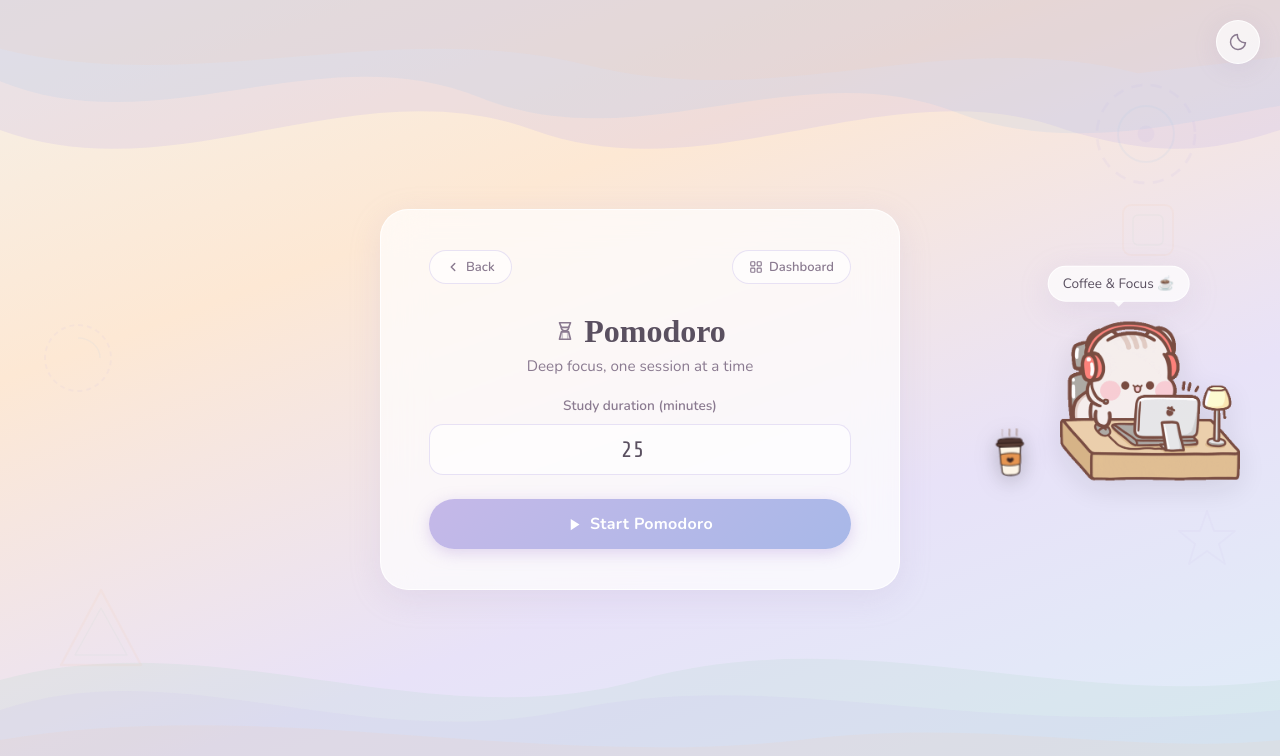
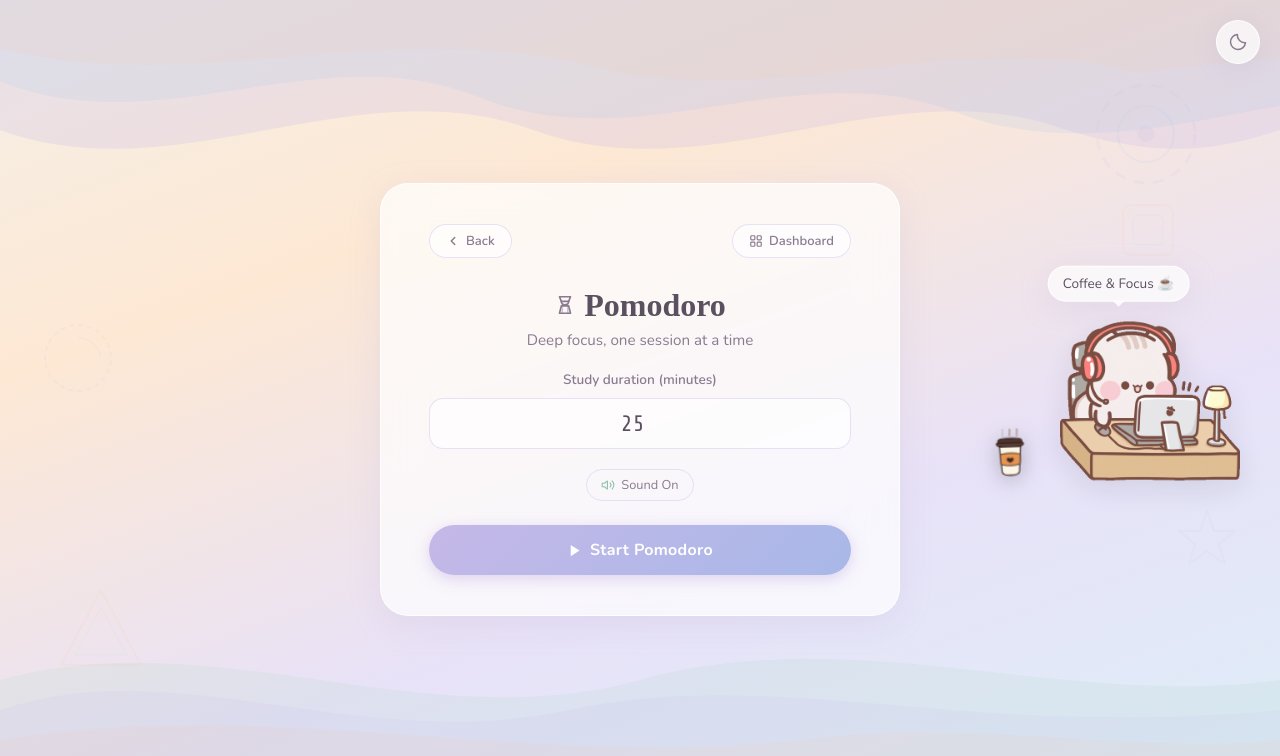
Before and after one commit to malikdiva1205/Mytimmer, a React (Vite) app: page /pomodoro in a window 1280 px wide. Shown: the top 756 px of the page. Built offline with nearby package versions, Linux system fonts and the light colour scheme; sample sign-in values are in the browser's storage; a web font is replaced by a local one.

Commit message:
Add Web Audio soft chime and volume toggle for Pomodoro completion

```diff
--- a/src/components/DoodleIcons.jsx
+++ b/src/components/DoodleIcons.jsx
@@ -261,6 +261,26 @@ export function BackIcon({ size = 14, color, style }) {
   );
 }
 
+export function VolumeOnIcon({ size = 18, color, style }) {
+  return (
+    <svg {...base(size, null, style)} stroke={color || 'currentColor'}>
+      <polygon points="11 5 6 9 2 9 2 15 6 15 11 19 11 5" strokeLinejoin="round" />
+      <path d="M15.54 8.46a5 5 0 0 1 0 7.07" />
+      <path d="M19.07 4.93a10 10 0 0 1 0 14.14" />
+    </svg>
+  );
+}
+
+export function VolumeOffIcon({ size = 18, color, style }) {
+  return (
+    <svg {...base(size, null, style)} stroke={color || 'currentColor'}>
+      <polygon points="11 5 6 9 2 9 2 15 6 15 11 19 11 5" strokeLinejoin="round" />
+      <line x1="22" y1="9" x2="16" y2="15" />
+      <line x1="16" y1="9" x2="22" y2="15" />
+    </svg>
+  );
+}
+
 export function CheckIcon({ size = 18, color, style }) {
   return (
     <svg {...base(size, null, style)} stroke={color || 'currentColor'}>
--- a/src/pages/PomodoroPage.jsx
+++ b/src/pages/PomodoroPage.jsx
@@ -2,13 +2,43 @@ import React, { useState, useEffect, useRef } from 'react';
 import { useNavigate } from 'react-router-dom';
 import { API_BASE } from '../config';
 import Flashcard from '../components/Flashcard';
-import { PomodoroIcon, PlayIcon, PauseIcon, ResetIcon, SaveIcon, CheckIcon } from '../components/DoodleIcons';
+import { PomodoroIcon, PlayIcon, PauseIcon, ResetIcon, SaveIcon, CheckIcon, VolumeOnIcon, VolumeOffIcon } from '../components/DoodleIcons';
 import { saveSession } from '../utils/storage';
 import { formatTime, todayStr } from '../utils/dateUtils';
 import { useAuth } from '../context/AuthContext';
 
 const RING_R = 72;
 const RING_CIRCUMFERENCE = 2 * Math.PI * RING_R;
+
+let sharedAudioCtx = null;
+function initAudio() {
+  if (!sharedAudioCtx) {
+    const AudioContext = window.AudioContext || window.webkitAudioContext;
+    if (AudioContext) sharedAudioCtx = new AudioContext();
+  }
+  if (sharedAudioCtx && sharedAudioCtx.state === 'suspended') {
+    sharedAudioCtx.resume();
+  }
+}
+
+function playSoftChime() {
+  if (!sharedAudioCtx) return;
+  const osc = sharedAudioCtx.createOscillator();
+  const gain = sharedAudioCtx.createGain();
+  osc.connect(gain);
+  gain.connect(sharedAudioCtx.destination);
+
+  osc.type = 'sine';
+  osc.frequency.setValueAtTime(880, sharedAudioCtx.currentTime); // A5
+  osc.frequency.setValueAtTime(1318.51, sharedAudioCtx.currentTime + 0.15); // E6
+
+  gain.gain.setValueAtTime(0, sharedAudioCtx.currentTime);
+  gain.gain.linearRampToValueAtTime(0.3, sharedAudioCtx.currentTime + 0.05);
+  gain.gain.exponentialRampToValueAtTime(0.001, sharedAudioCtx.currentTime + 1.2);
+
+  osc.start(sharedAudioCtx.currentTime);
+  osc.stop(sharedAudioCtx.currentTime + 1.2);
+}
 
 export default function PomodoroPage() {
   const navigate = useNavigate();
@@ -19,8 +49,14 @@ export default function PomodoroPage() {
   const [status, setStatus] = useState('idle');
   const [saved, setSaved] = useState(false);
   const [showToast, setShowToast] = useState(false);
+  const [soundEnabled, setSoundEnabled] = useState(true);
   const intervalRef = useRef(null);
   const startTimeRef = useRef(null);
+  const soundEnabledRef = useRef(soundEnabled);
+
+  useEffect(() => {
+    soundEnabledRef.current = soundEnabled;
+  }, [soundEnabled]);
 
   const handleInputChange = (e) => {
     const val = e.target.value.replace(/\D/g, '');
@@ -28,6 +64,7 @@ export default function PomodoroPage() {
   };
 
   const handleStart = () => {
+    initAudio(); // Warm up audio context on user gesture
     const mins = parseInt(input, 10);
     if (!mins || mins <= 0) return;
     const secs = mins * 60;
@@ -55,6 +92,7 @@ export default function PomodoroPage() {
   };
 
   const handleResume = () => {
+    initAudio();
     setStatus('running');
     intervalRef.current = setInterval(() => {
       setRemaining(prev => {
@@ -124,7 +162,10 @@ export default function PomodoroPage() {
   };
 
   useEffect(() => {
-    if (status === 'done') triggerToast("Time's up! Great work");
+    if (status === 'done') {
+      if (soundEnabledRef.current) playSoftChime();
+      triggerToast("Session Complete! Great work 🌸");
+    }
   }, [status]);
 
   useEffect(() => () => clearInterval(intervalRef.current), []);
@@ -200,6 +241,27 @@ export default function PomodoroPage() {
           </>
         )}
 
+        {/* Sound Toggle (visible in all states) */}
+        <div style={{ display: 'flex', justifyContent: 'center', marginBottom: '20px' }}>
+          <button
+            onClick={() => {
+              initAudio(); // Initialize on click just in case
+              setSoundEnabled(!soundEnabled);
+            }}
+            style={{
+              background: 'transparent', border: '1px solid rgba(197,184,232,0.4)',
+              borderRadius: '50px', padding: '6px 14px',
+              fontSize: '0.8rem', color: 'var(--text-medium)',
+              display: 'flex', alignItems: 'center', gap: '6px',
+              cursor: 'pointer', transition: 'all 0.2s',
+              fontFamily: 'Nunito, sans-serif'
+            }}
+          >
+            {soundEnabled ? <VolumeOnIcon size={14} color="#8cc0a8" /> : <VolumeOffIcon size={14} color="#ff6b6b" />}
+            {soundEnabled ? 'Sound On' : 'Sound Off'}
+          </button>
+        </div>
+
         <div className="btn-row">
           {status === 'idle' && (
             <button className="btn-primary" onClick={handleStart} style={{ width: '100%' }}>
```
